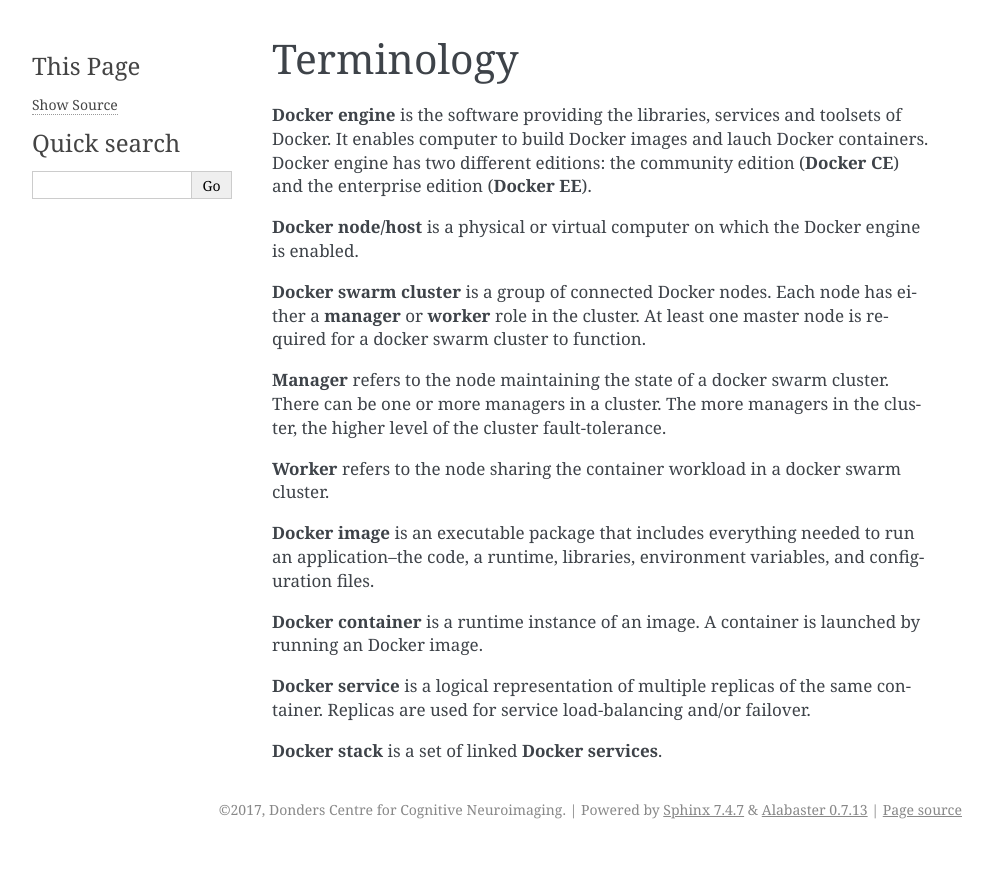
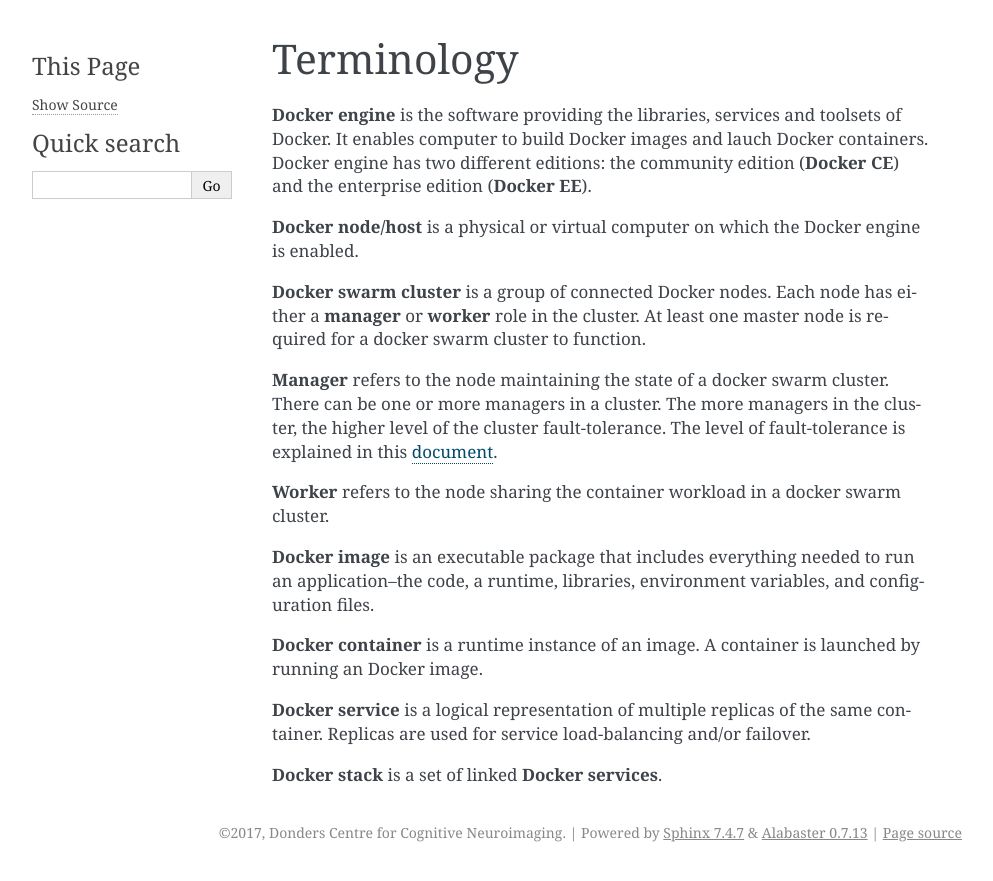
Before and after one commit to Donders-Institute/docker-swarm-setup, a Sphinx documentation site: the page built from doc/terminology.rst, in a window 1280 px wide. Shown: the top 881 px of the page, without its empty margins (148-1141 px from the left). Built offline with Sphinx 7.4.7, drawn with Linux system fonts in a browser that asks for light colours.

Commit message:
Update terminology.rst

```diff
--- a/doc/terminology.rst
+++ b/doc/terminology.rst
@@ -7,7 +7,7 @@
 
 **Docker swarm cluster** is a group of connected Docker nodes.  Each node has either a **manager** or **worker** role in the cluster. At least one master node is required for a docker swarm cluster to function.
 
-**Manager** refers to the node maintaining the state of a docker swarm cluster. There can be one or more managers in a cluster. The more managers in the cluster, the higher level of the cluster fault-tolerance.
+**Manager** refers to the node maintaining the state of a docker swarm cluster. There can be one or more managers in a cluster. The more managers in the cluster, the higher level of the cluster fault-tolerance. The level of fault-tolerance is explained in this `document <https://docs.docker.com/engine/swarm/raft/>`_.
 
 **Worker** refers to the node sharing the container workload in a docker swarm cluster.
 
```
